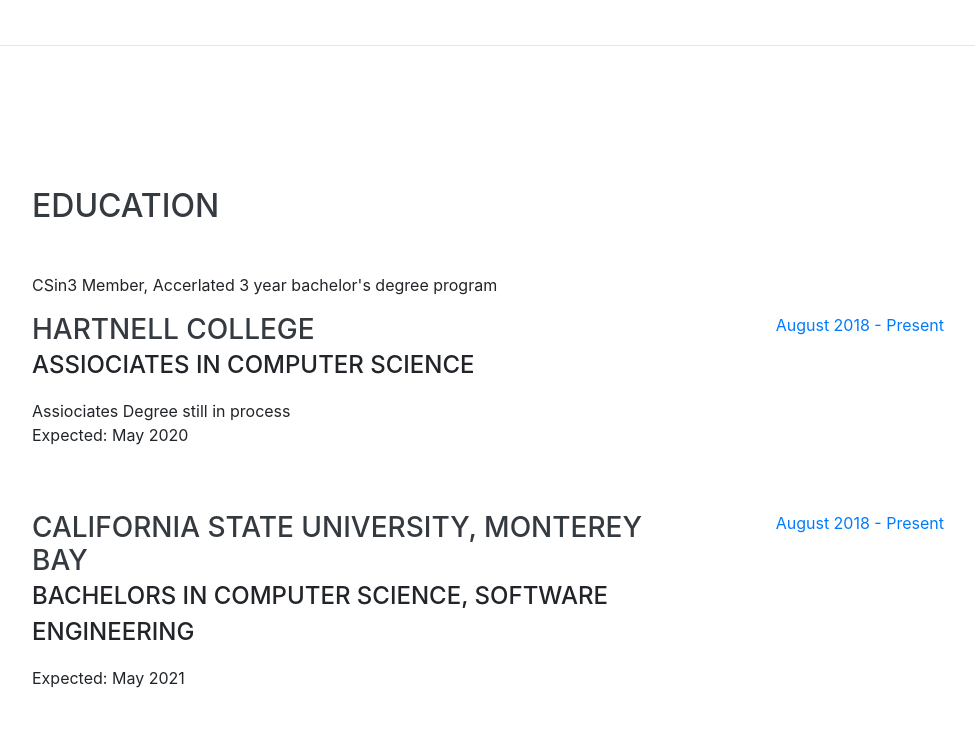
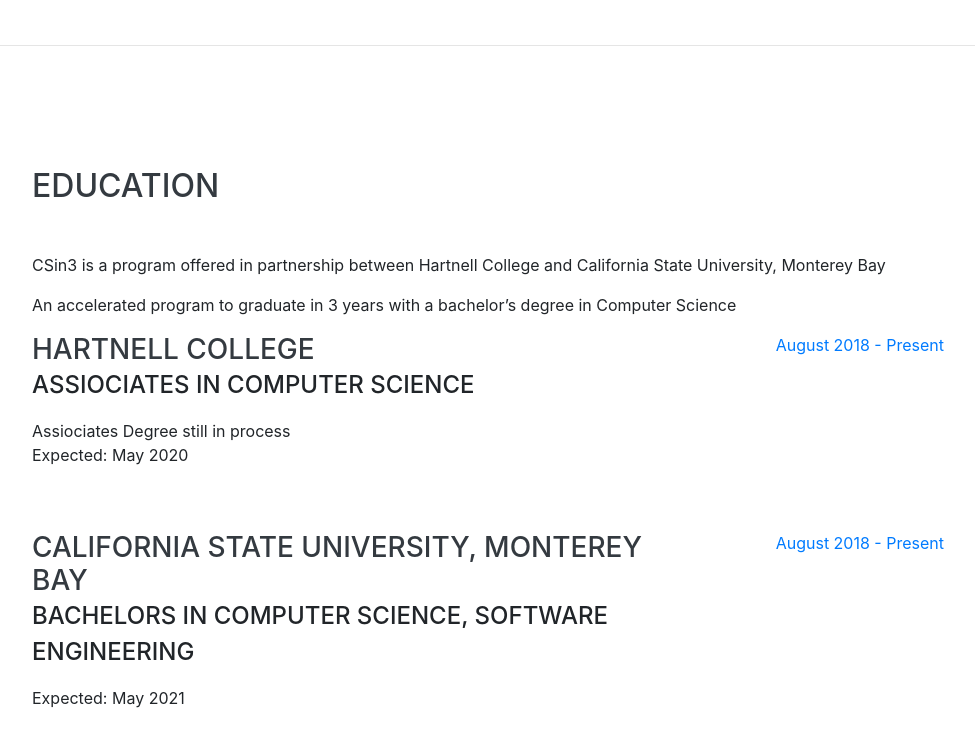
Before and after one commit to mytzy17/mytzy-escalante, a website with bundled scripts: page index.html in a window 1280 px wide. Shown: the part 1906-2653 px from the top of the page, without its empty margins (288-1263 px from the left). Built offline with nearby package versions, Linux system fonts and the light colour scheme; files whose address does not match are found by name; a web font is replaced by a local one.

Commit message:
edit education

```diff
--- a/index.html
+++ b/index.html
@@ -143,7 +143,8 @@
     <section class="resume-section p-3 p-lg-5 d-flex align-items-center" id="education">
       <div class="w-100">
         <h2 class="mb-5">Education</h2>
-        <p>CSin3 Member, Accerlated 3 year bachelor's degree program</p>
+        <p>CSin3 is a program offered in partnership between Hartnell College and California State University, Monterey Bay</p>
+        <p>An accelerated program to graduate in 3 years with a bachelor’s degree in Computer Science</p>
 
         <div class="resume-item d-flex flex-column flex-md-row justify-content-between mb-5">
           <div class="resume-content">
```
